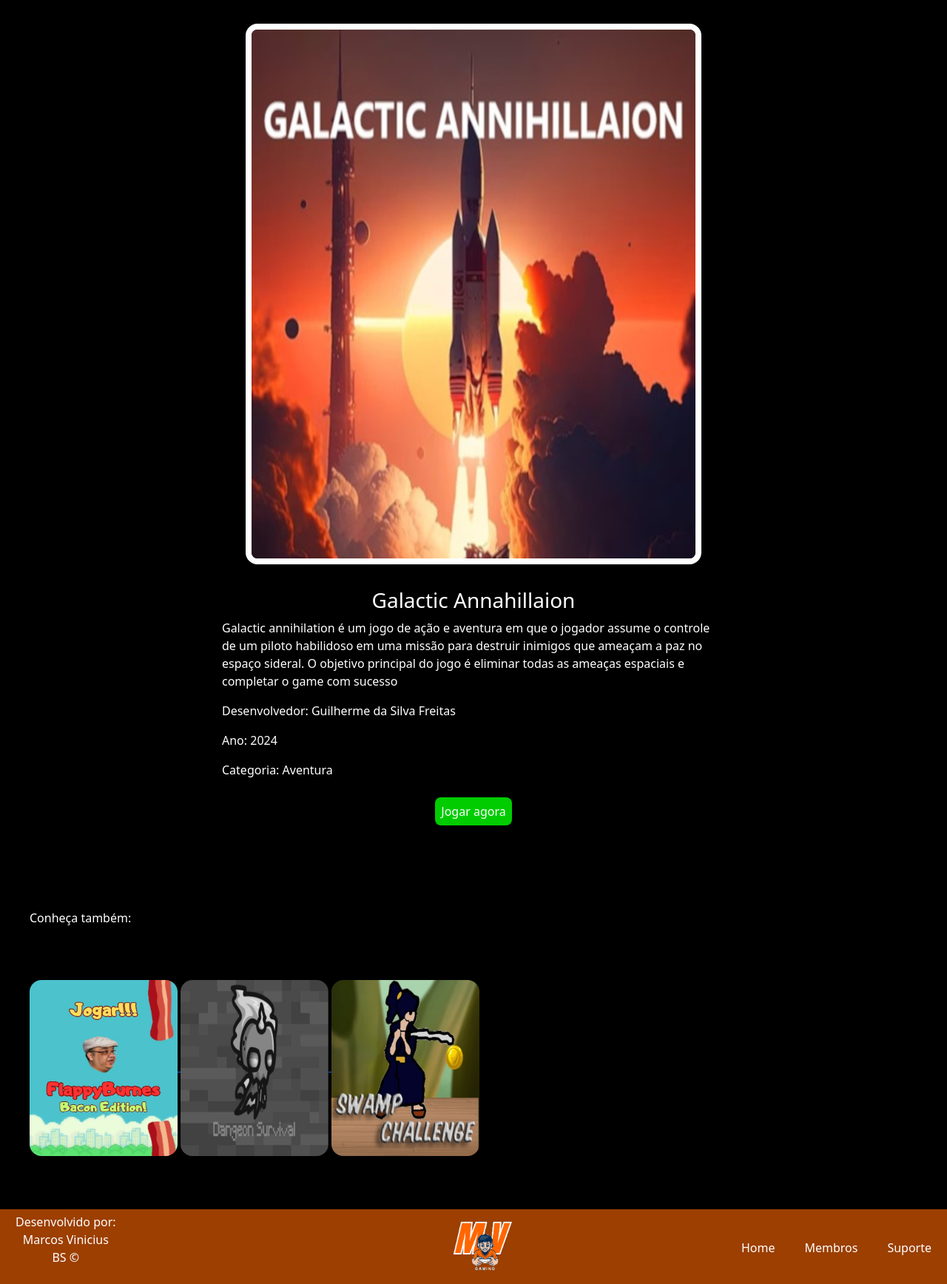
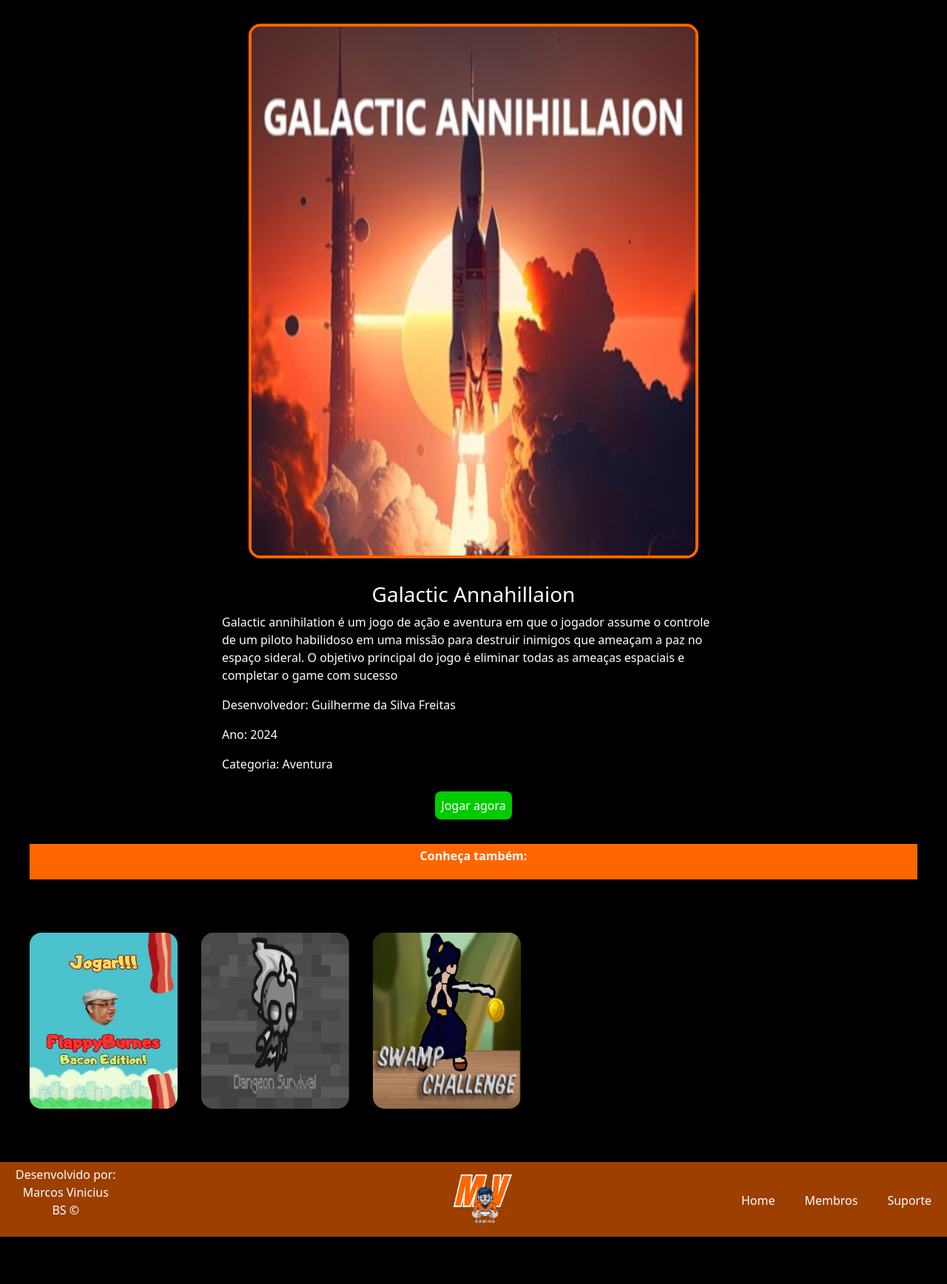
Before and after one commit to Marcosvini0001/TechAcademy2, a PHP site: page /index.php?pagina=galactic in a window 1280 px wide. Shown: the part 89-1825 px from the top of the page at 74% size. After the commit the page ends 1761 px from the top, so only its background shows below. Run offline with PHP 8.4, Linux system fonts and the light colour scheme; some libraries are stand-ins or nearby versions.

Commit message:
estilizando o 'conheça também'

```diff
--- a/css/style.css
+++ b/css/style.css
@@ -2,35 +2,44 @@
 /* temporária */
 * {
   margin: 0;
-  padding: 0; }
+  padding: 0;
+}
 
 body {
-  background-color: #000000; }
+  background-color: #000000;
+}
 
 .header {
   background-color: #FF6600;
   width: 100%;
-  font-size: 18px; }
+  font-size: 18px;
+}
 .header .icones {
   display: flex;
   align-items: center;
-    justify-content: space-between; }
+  justify-content: space-between;
+}
 .header li {
-    list-style: none; }
+  list-style: none;
+}
 .header li a {
-      text-decoration: none; }
+  text-decoration: none;
+}
 .header .botaoinfo {
   margin-right: 30px;
   /* Botão acrescentado */
-    color: white; }
+  color: white;
+}
 .header .botaoinfo i:hover {
   transition: 0.5s;
-    color: #ccc; }
+  color: #ccc;
+}
 
 .flex {
   display: flex;
   flex-wrap: wrap;
-  justify-content: center; }
+  justify-content: center;
+}
 .flex .flex .flex-card {
   display: flex;
   flex-direction: column;
@@ -40,7 +49,8 @@ body {
   box-shadow: 0 0 10px #ccc;
   border-radius: 5px;
   text-align: center;
-    margin-bottom: 20px; }
+  margin-bottom: 20px;
+}
 
 main .jogos {
   background-color: #411b01;
@@ -48,26 +58,57 @@ main .jogos {
   padding: 5px;
   border-radius: 5px;
   text-align: center;
-  margin: 40px; }
+  margin: 40px;
+}
 main .error h1 {
   color: white;
-  text-align: center; }
+  text-align: center;
+}
+
+.conheca-tambem {
+  background-color: #FF6600;
+  margin-top: 10%;
+  margin: 40px;
+  padding: 4px;
+}
+.conheca-tambem p {
+  text-align: center;
+  color: white;
+  font: Raleway;
+}
 
 .card {
-  transition: transform 0.3s ease; }
+  transition: transform 0.3s ease;
+}
 .card:hover {
-    transform: scale(1.08); }
+  transform: scale(1.08);
+}
+
+.card-conheca {
+  display: flex;
+  justify-content: flex-start;
+  gap: 32px;
+  padding: 32px;
+}
+.card-conheca .conheca {
+  transition: transform 0.3s ease;
+}
+.card-conheca .conheca:hover {
+  transform: scale(1.08);
+}
 
 .contatoform {
   display: flex;
   gap: 64px;
-  justify-content: center; }
+  justify-content: center;
+}
 .contatoform .formulario {
   background: #A68064;
   border-radius: 20px;
   padding: 100px;
   display: flex;
-    align-items: center; }
+  align-items: center;
+}
 
 footer {
   /* ARRUMAR O FOOTER */
@@ -78,37 +119,49 @@ footer {
   padding: 5px;
   text-align: center;
   text-decoration: none;
-  justify-content: space-between; }
+  justify-content: space-between;
+}
 
 .paragrafofooter p {
-  gap: 50px; }
+  gap: 50px;
+}
 
 footer .logofooter {
   width: 100px;
-  justify-content: space-between; }
+  justify-content: space-between;
+}
 
 footer .listagemfooter {
   text-decoration: none;
   color: white;
   padding-top: 35px;
-  padding-right: 16px; }
+  padding-right: 16px;
+}
 
 .pfooter {
   padding-right: 150px;
-  padding-left: 16px; }
+  padding-left: 16px;
+}
 
 .listagemfooter {
-  display: none; }
+  display: none;
+}
 @media (min-width: 999px) {
   .listagemfooter {
-      display: block; } }
+    display: block;
+  }
+}
 
 @media (max-width: 549px) {
   .membros {
-    display: none; } }
+    display: none;
+  }
+}
 
 @media (min-width: 550px) {
   .membros-mobile {
-    display: none; } }
+    display: none;
+  }
+}
 
 /*# sourceMappingURL=style.css.map */
--- a/css/style.scss
+++ b/css/style.scss
@@ -75,12 +75,38 @@ main{
     }
 }
 
-.conheca{
+.conheca-tambem{
+    background-color: $primary;
+    margin-top: 10%;
+    margin: 40px;
+    padding: 4px;
+    p{
+        text-align: center;
+        color: white;
+        font: $font2;
+    }
+}
+
+
+.card{
     transition: transform 0.3s ease;
     &:hover{
         transform: scale(1.08);
     }
 }
+.card-conheca{
+    display: flex;
+    justify-content: flex-start;
+    gap: 32px;
+    padding: 32px;
+    .conheca{
+        transition: transform 0.3s ease;
+        &:hover{
+            transform: scale(1.08);
+        }
+    }
+}
+
 
 .contatoform{
     display: flex;
--- a/paginas/galactic.php
+++ b/paginas/galactic.php
@@ -1,13 +1,13 @@
 <main class="galactic">
-<div class="img-ind" style="width: 100%; text-align: center; padding: 32px;">
-        <img style=" border: 8px solid #fff; border-radius: 16px;" src="img/galactic.jpg" alt="SwampChallenge" title="SwampChallenge">
+    <div class="img-ind" style="width: 100%; text-align: center; padding: 32px;">
+        <img style=" border: 4px solid #FF6600; border-radius: 16px;" src="img/galactic.jpg" alt="SwampChallenge" title="SwampChallenge">
     </div>
     <h3 style="text-align: center; color: white;">Galactic Annahillaion</h3>
 
 
     <div style="margin-right: 300px; margin-left: 300px;">
-    <p style="color: white;">Galactic annihilation é um jogo de ação e aventura em que o jogador assume o controle de um piloto habilidoso em uma
-        missão para destruir inimigos que ameaçam a paz no espaço sideral. O objetivo principal do jogo é eliminar todas as ameaças espaciais e completar o game com sucesso</p>
+        <p style="color: white;">Galactic annihilation é um jogo de ação e aventura em que o jogador assume o controle de um piloto habilidoso em uma
+            missão para destruir inimigos que ameaçam a paz no espaço sideral. O objetivo principal do jogo é eliminar todas as ameaças espaciais e completar o game com sucesso</p>
         <p style="color: white;">Desenvolvedor: Guilherme da Silva Freitas</p>
         <p style="color: white;">Ano: 2024</p>
         <p style="color: white;">Categoria: Aventura</p>
@@ -17,20 +17,29 @@
         <a href="#" class="btn-jogar" style="background-color: #00CC00; padding: 8px; text-decoration: none; border-radius: 8px; color: white;">Jogar agora</a>
     </div>
 
-    <p style="color: white; padding-top: 80px; margin: 40px;">Conheça também:</p>
+    <div class="conheca-tambem">
+        <p><strong>Conheça também:</strong></p>
+    </div>
 
 
-    <div class="conheca" style="justify-content: flex-start; margin: 8px ;padding: 32px;">
-        <a href="index.php?pagina=flappy">
-            <img style="width: 200px; border-radius: 16px;" src="img/flappy.jpg" alt="FlappyBurnes" title="FlappyBurnes">
-        </a>
+    <div class="card-conheca" style="justify-content: flex-start; margin: 8px ;padding: 32px;">
 
-        <a href="index.php?pagina=dangeon">
-            <img style="width: 200px; border-radius: 16px;" src="img/dangeonsurvival.jpg" alt="DangeonSurvival" title="DangeonSurvival">
-        </a>
+        <div>
+            <a href="index.php?pagina=flappy">
+                <img class="conheca" style="width: 200px; border-radius: 16px;" src="img/flappy.jpg" alt="FlappyBurnes" title="FlappyBurnes">
+            </a>
+        </div>
 
-        <a href="index.php?pagina=galactic">
-            <img style="width: 200px; border-radius: 16px;" src="img/Swamp.jpg" alt="SwampChallenge" title="SwampChallenge">
-        </a>
+        <div>
+            <a href="index.php?pagina=dangeon">
+                <img class="conheca" style="width: 200px; border-radius: 16px;" src="img/dangeonsurvival.jpg" alt="DangeonSurvival" title="DangeonSurvival">
+            </a>
+        </div>
+
+        <div>
+            <a href="index.php?pagina=swamp">
+                <img class="conheca" style="width: 200px; border-radius: 16px;" src="img/swamp.jpg" alt="SwampChallenge" title="SwampChallenge">
+            </a>
+        </div>
     </div>
 </main>
```
Also changed, not shown: paginas/dangeon.php (+21 -12 lines), paginas/flappy.php (+21 -12 lines), paginas/swamp.php (+15 -6 lines), 1 other file. Lines whose indentation alone changed are shown as unchanged.
